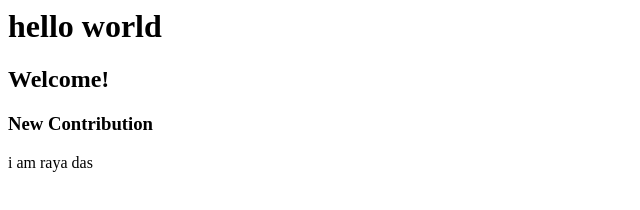
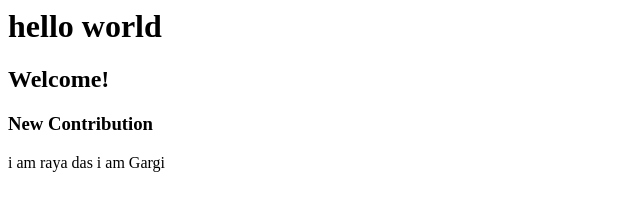
Before and after one commit to PiyushKrRai/teacher, a plain HTML site: page index.html in a window 1280 px wide. Shown: the full height of the page, 0-640 px from the left. Drawn offline with Linux system fonts and the light colour scheme.

Commit message:
Added my Name

```diff
--- a/index.html
+++ b/index.html
@@ -4,5 +4,6 @@
   <h2> Welcome! </h2>
    <h3> New Contribution</h3>
   i am raya das
+  i am Gargi
   </body>
 </html>
```
